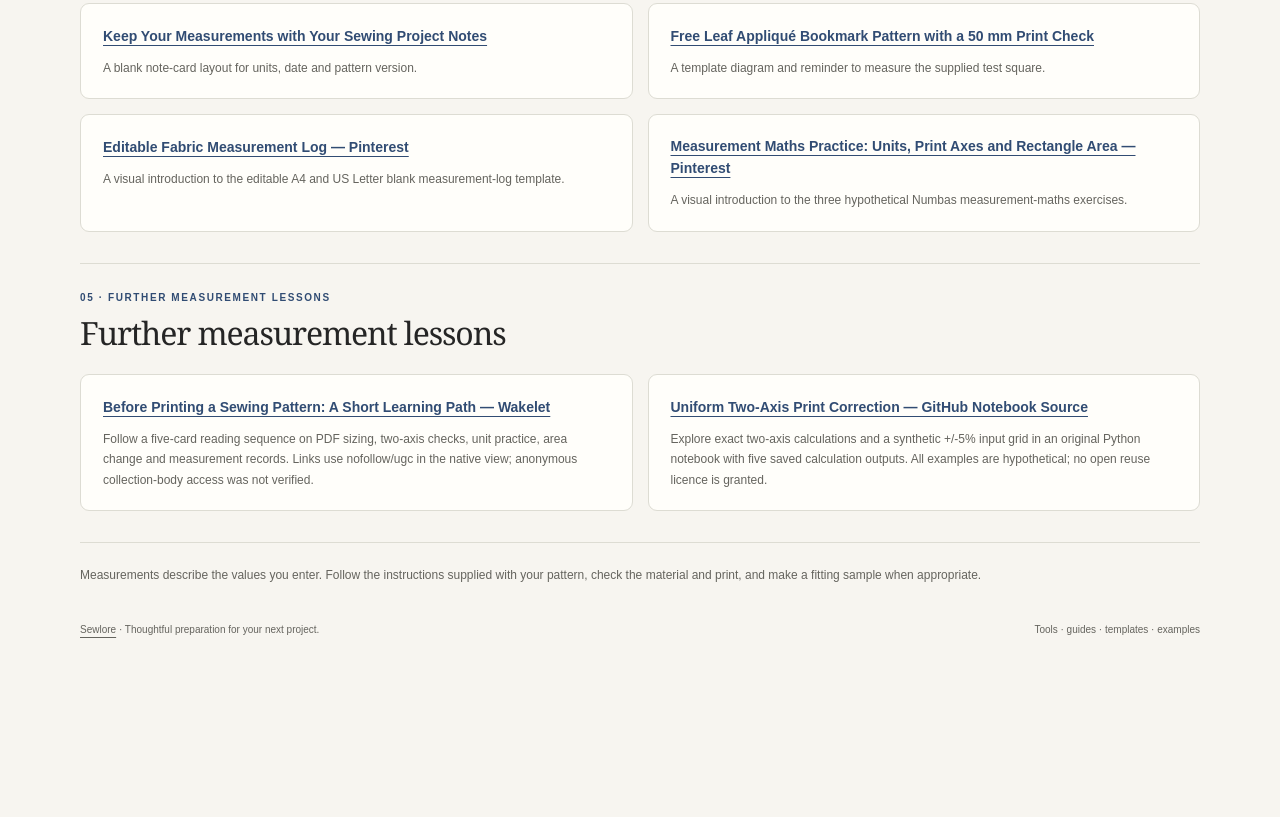
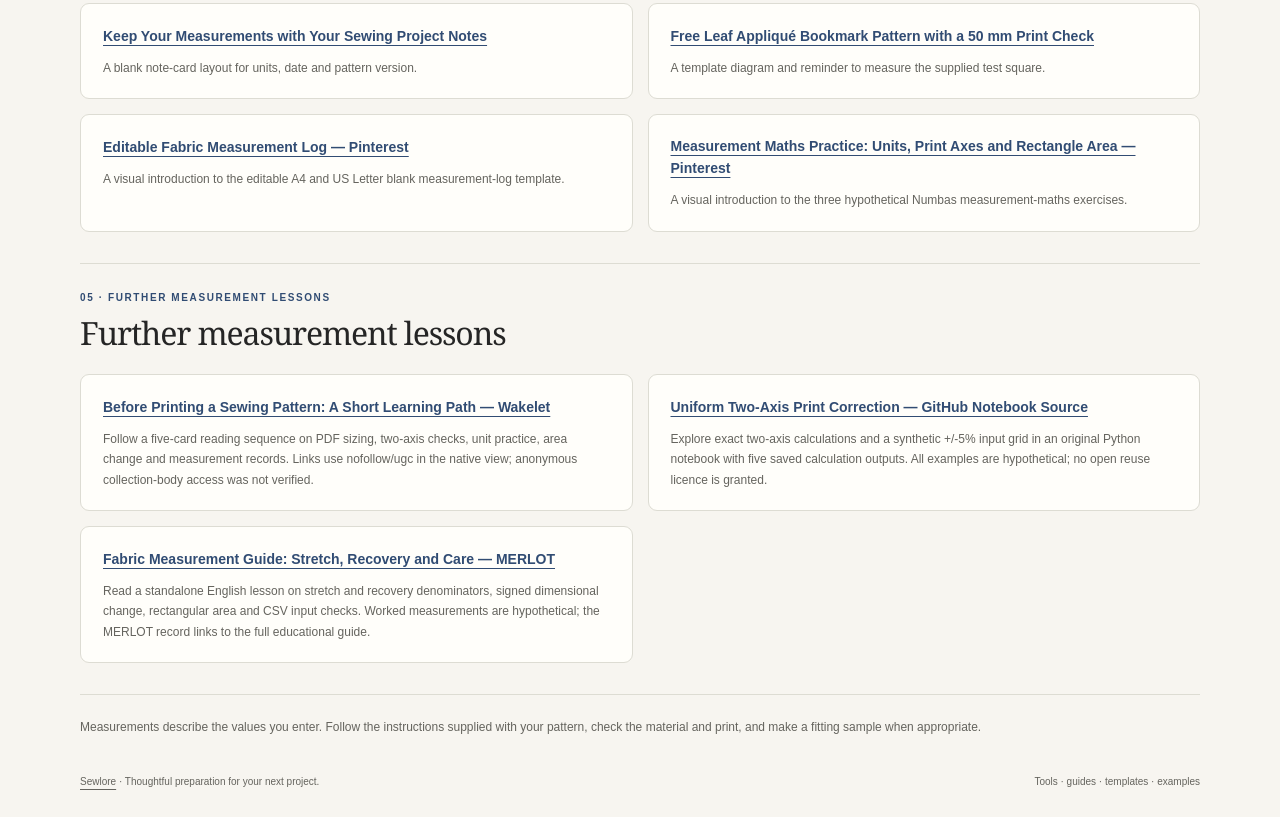
Before and after one commit to gokimedia/sewlore-sewing-tools, a website: page resources.html in a window 1280 px wide. Shown: the part 5898-6715 px from the top of the page. Before the commit the page ends 6563 px from the top, so only its background shows below. Drawn offline with Linux system fonts and the light colour scheme.

Commit message:
Add verified MERLOT measurement guide to resource directory

```diff
--- a/resources.html
+++ b/resources.html
@@ -135,6 +135,7 @@
       <ul class="directory-grid">
         <li><a href="https://wakelet.com/wake/r58mNEZH-6awNJdVzt8su">Before Printing a Sewing Pattern: A Short Learning Path — Wakelet</a><p>Follow a five-card reading sequence on PDF sizing, two-axis checks, unit practice, area change and measurement records. Links use nofollow/ugc in the native view; anonymous collection-body access was not verified.</p></li>
         <li><a href="https://github.com/gokimedia/sewlore-print-correction-analysis">Uniform Two-Axis Print Correction — GitHub Notebook Source</a><p>Explore exact two-axis calculations and a synthetic +/-5% input grid in an original Python notebook with five saved calculation outputs. All examples are hypothetical; no open reuse licence is granted.</p></li>
+        <li><a href="https://www.merlot.org/merlot/viewMaterial.htm?id=824240485">Fabric Measurement Guide: Stretch, Recovery and Care — MERLOT</a><p>Read a standalone English lesson on stretch and recovery denominators, signed dimensional change, rectangular area and CSV input checks. Worked measurements are hypothetical; the MERLOT record links to the full educational guide.</p></li>
       </ul>
     </section>
     <p class="directory-method-note">Measurements describe the values you enter. Follow the instructions supplied with your pattern, check the material and print, and make a fitting sample when appropriate.</p>
```
Also changed, not shown: README.md.
